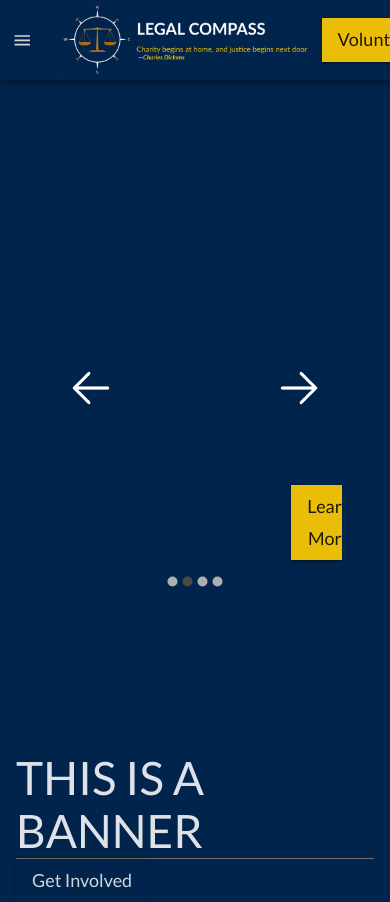
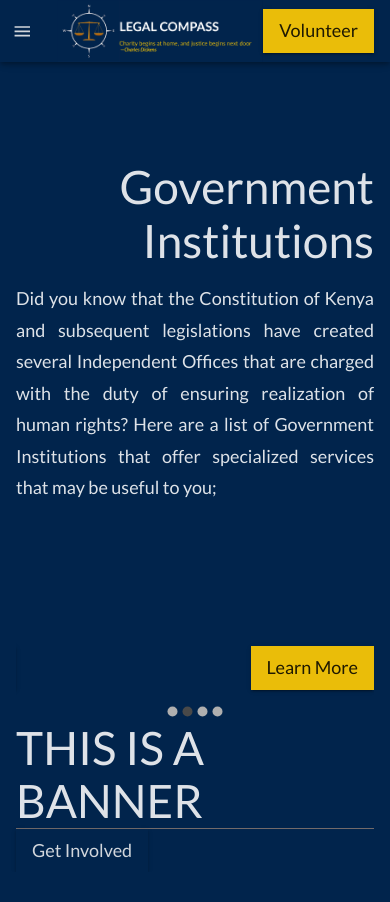
Before and after one commit to mwendwa99/legalcompass, a React (Vite) app: page / in a window 390 px wide. After the commit the page ends 872 px from the top, so only its background shows below. Built offline with nearby package versions, Linux system fonts and the light colour scheme.

Commit message:
update carousel responsiveness

```diff
--- a/src/App.css
+++ b/src/App.css
@@ -32,3 +32,11 @@
 .MuiLink-root::before {
   transition: width 0.35s;
 }
+/* .carousel {
+  display: none;
+} */
+@media screen and (max-width: 600px) {
+  .carouselBtn {
+    display: none;
+  }
+}
--- a/src/components/Carousel.jsx
+++ b/src/components/Carousel.jsx
@@ -1,6 +1,9 @@
 import React from "react";
 import Carousel from "react-material-ui-carousel";
-import { Typography, Box } from "@mui/material";
+import Box from "@mui/material/Box";
+import Typography from "@mui/material/Typography";
+import Container from "@mui/material/Container";
+import Grid from "@mui/material/Grid";
 import CustomButton from "./Button";
 import { leftArrow, rightArrow } from "../assets";
 
@@ -9,7 +12,7 @@ export default function Example(props) {
     {
       name: "How we can help you",
       description:
-        "Justice shouldn’t be difficult to access. Yet, day after day many roam the corridors of courtrooms and government offices with no clear direction on how to get their desired remedy. Legal Compass is here to help you navigate your quest for justice! Figuring out what legal help you need can be difficult! In an ideal setting you should get a lawyer to help you. At Legal Compass, we understand that not everyone has access to quality legal advice. We aim to keep you abreast with the best legal advice and where necessary match you with pro bono lawyers and mediators willing to assist you in your pursuit of justice.",
+        "Access to justice shouldn't be challenging. But numerous people wander the halls of courts and government buildings every day without knowing how to obtain the desired remedy. You can use Legal Compass to guide you through your search for justice!",
     },
     {
       name: "Government Institutions",
@@ -19,22 +22,33 @@ export default function Example(props) {
     {
       name: "Civil Matters",
       description:
-        "Civil matters refer to legal dispute between two people and or companies. This includes disputes between an employee and the employer; land and property matters; family succession; marriages, and so on. These matters can usually be resolved by agreement between the parties concerned, professional mediation or arbitration if the parties cannot agree, and finally through a court process. In many civil matters, it may be to your advantage to find a resolution that leaves both parties satisfied with the outcome and preserves the relationship. Alternative dispute resolution mechanisms such as mediation are highly encouraged.",
+        "Legal disputes involving two people or businesses are referred to as civil matters. This covers disagreements between an employee and their employer, issues involving land and property, family succession, marriages, and other things.",
     },
     {
       name: "Criminal Matters",
       description:
-        "If a crime has been committed against you, here are the steps you need to take: Report to the nearest Police Station and ensure that the matter has been recorded in the Occurrence Book (OB). Make sure you retain the OB number. If the matter involves some kind of harm or assault to you, you should be given a P3 form and visit the nearest hospital. The Police will carry out investigations and will record witness statements, including yours. (If the Police delay in carrying out investigations, you can raise a complaint with the Ombudsman) Should the Police consider that there is sufficient evidence they will recommend that the matter be prosecuted in Court .  The  DPP ( Directorate of Public Prosecution) decides if a matter will be prosecuted in Court. You should avail yourself as a witness to give evidence in Court as directed by the Prosecution Counsel.",
+        "If a crime has been committed against you, here are the steps you need to take: Report to the nearest Police Station and ensure that the matter has been recorded in the Occurrence Book (OB). Make sure you retain the OB number.",
     },
   ];
 
   return (
-    <div style={{ margin: "10rem 3rem" }}>
+    <Container maxWidth="xl" style={{ margin: "10rem 5rem 0 0" }}>
       <Carousel
-        NextIcon={<img src={rightArrow} height={50} width={50} />}
-        PrevIcon={<img src={leftArrow} height={50} width={50} />}
+        animation="slide"
+        NextIcon={
+          <img
+            src={rightArrow}
+            height={50}
+            width={50}
+            className="carouselBtn"
+          />
+        }
+        PrevIcon={
+          <img src={leftArrow} height={50} width={50} className="carouselBtn" />
+        }
         navButtonsAlwaysVisible
-        style={{ height: 500 }}
+        swipe
+        // className="carousel"
         navButtonsProps={{
           // Change the colors and radius of the actual buttons. THIS STYLES BOTH BUTTONS
           style: {
@@ -47,12 +61,13 @@ export default function Example(props) {
           <Item key={i} item={item} />
         ))}
       </Carousel>
-    </div>
+    </Container>
   );
 }
 
 function Item(props) {
   return (
+    <Grid container>
       <Box
         sx={{
           position: "relative",
@@ -60,22 +75,34 @@ function Item(props) {
           flexDirection: "column",
           justifyContent: "right",
           alignContent: "flex-end",
-        ml: 40,
-        mr: 10,
-        height: 400,
+          ml: { xs: 0, sm: 0, md: 40 },
+          mr: { xs: 0, sm: 0, md: 10 },
+          // height: 400,
         }}
       >
-      <Box>
+        <Grid item xs={12} sm={12} md={12}>
           <Typography variant="h1" align="right" gutterBottom>
             {props.item.name}
           </Typography>
-        <Typography variant="subtitle1" align="justify" gutterBottom>
+          <Typography
+            sx={{ minHeight: 400 }}
+            variant="subtitle1"
+            align="justify"
+            gutterBottom
+          >
             {props.item.description}
           </Typography>
+        </Grid>
+        <Grid
+          item
+          xs={12}
+          sm={12}
+          md={6}
+          style={{ position: "absolute", bottom: 0, right: 0 }}
+        >
+          <CustomButton type="secondary" title="Learn More" strong={true} />
+        </Grid>
       </Box>
-      <Box style={{ position: "absolute", bottom: 0, right: 0 }}>
-        <CustomButton type="secondary" title="Learn More" strong={true} />
-      </Box>
-    </Box>
+    </Grid>
   );
 }
--- a/src/components/Nav.jsx
+++ b/src/components/Nav.jsx
@@ -72,7 +72,7 @@ function DrawerAppBar(props) {
           <Box sx={{ flexGrow: 1 }}>
             <Tooltip title="Home">
               <IconButton sx={{ p: 0 }}>
-                <img src={logo} alt="logo" height={80} width={265} />
+                <img src={logo} alt="logo" height="100%" width="100%" />
               </IconButton>
             </Tooltip>
           </Box>
```
Also changed, not shown: src/assets/logo.png. Lines whose indentation alone changed are shown as unchanged.
